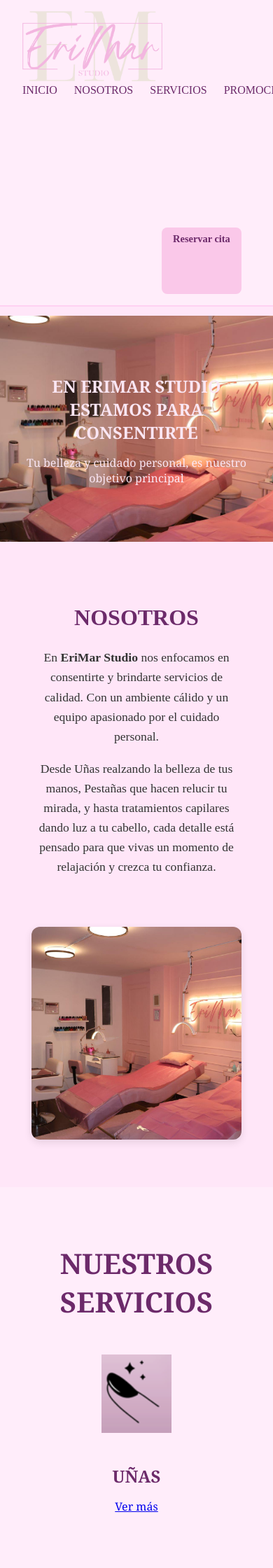
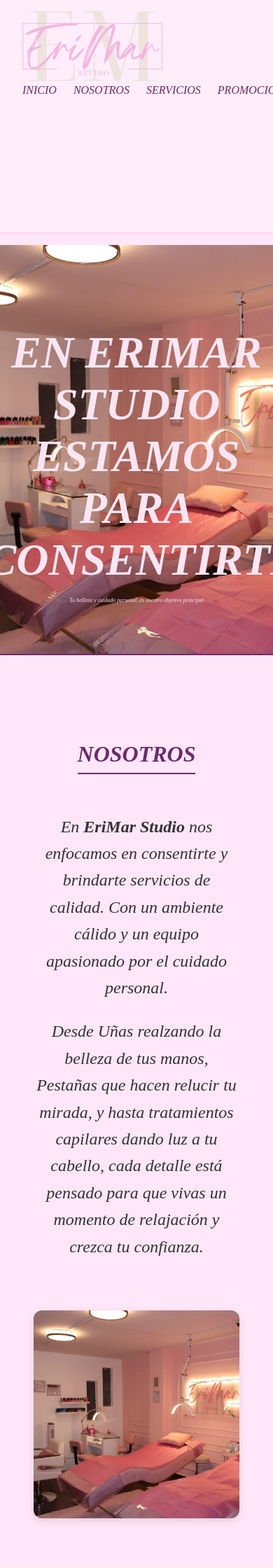
Before and after one commit to diz3ty/EriMar_Studio_Web, a Flask app: page / in a window 390 px wide; the page is wider, and only the part inside the window is pictured. Shown: the top 2240 px of that part at 70% size. Run offline with Flask 3, Linux system fonts and the light colour scheme.

Commit message:
modify format

```diff
--- a/static/css/styles.css
+++ b/static/css/styles.css
@@ -2,12 +2,11 @@
 /* Global Styles */
 body {
   background-color: #ffe6f8;
-  color: #333;
   margin: 0;
-  padding: 0;
-  min-height: 100vh;
   display: flex;
   flex-direction: column;
+  font-family: 'Cormorant Garamond', serif;
+  font-style: italic;
 }
 
 /* Main Styles */
@@ -16,8 +15,7 @@ main {
   flex-direction: column;
   align-items: center;
   justify-content: center;
-  text-align: center;
-  padding: .8rem;
+  padding: 1rem;
 }
 
 /* Header Styles */
@@ -25,6 +23,7 @@ main {
   background-color: #ffedfa;
   padding: 1rem 2rem;
   border-bottom: 2px solid #ffd1f2;
+  width: 100%;
 }
 
 .navbar {
@@ -47,7 +46,7 @@ main {
   gap: 5rem;
   list-style: none;
   margin: 0;
-  padding: 0;
+  font-weight: bold;
 }
 
 .nav-links li a {
@@ -62,7 +61,6 @@ main {
 }
 
 .cta-container {
-  flex: 1;
   display: flex;
   justify-content: center;
 }
@@ -70,9 +68,7 @@ main {
 .btn-reserva {
   background-color: #fac8e9;
   color: #6c2a6a;
-  padding: 0.6rem 1.2rem;
-  border-radius: 8px;
-  text-decoration: none;
+  padding: 1rem 1rem;
   font-weight: bold;
   font-size: 1rem;
   transition: background-color 0.3s ease;
@@ -90,7 +86,7 @@ main {
   }
 
   .nav-links {
-    flex: 2;
+    flex: 10;
     display: flex;
     justify-content: center;
     gap: 1.5rem;
@@ -110,10 +106,9 @@ main {
   }
 }
 
-/* init section */
+/* inicio section */
 .inicio {
-  width: 100vw;
-  height: 70vh;
+  width: 110vw;
   background-image: url('/static/images/EriMar.jpg');
   background-size: cover;
   background-position: center;
@@ -122,40 +117,38 @@ main {
   align-items: center;
   justify-content: center;
   text-align: center;
+  margin-bottom: 2rem;
+  border-bottom: 2px solid #6c2a6a;
 }
 
 .inicio-overlay {
   padding: 2rem;
   border-radius: 15px;
-  max-width: 90%;
+  max-width: 100%;
 }
 
 .inicio h1 {
-  font-size: 5rem;
+  font-size: 4rem;
   color: #fae6f3;
   margin-bottom: 1rem;
-  font-weight: 600;
-  font-family:'Libre Baskerville', 'Georgia', serif;
 }
 
 .inicio p {
-  font-size: 2rem;
+  font-size: 1.5rem;
   color: #fae6f3;
-  font-family:'Libre Baskerville', 'Georgia', serif;
 }
 
-@media (max-width: 680px) {
+@media (max-width: 768px) {
+  .inicio {
+    padding: 2rem 1rem;
+  }
+
   .inicio h1 {
-    font-size: 1.5rem;
+    font-size: 1.2;
   }
 
   .inicio p {
-    font-size: 1rem;
-  }
-
-  .inicio {
-    height: auto;
-    padding: 2rem 1rem;
+    font-size: 0.5rem;
   }
 }
 
@@ -179,13 +172,17 @@ main {
 }
 
 .nosotros-texto h2 {
+  border-bottom: 2px solid #6c2a6a;
+  color: #6c2a6a;
+  display: inline-block;
   font-size: 2rem;
-  color: #6c2a6a;
-  margin-bottom: 1.5rem;
+  margin-bottom: 2rem;
+  padding-bottom: 0.5rem;
+  text-align: center;
 }
 
 .nosotros-texto p {
-  font-size: 1.1rem;
+  font-size: 1.5rem;
   color: #333;
   line-height: 1.6;
   margin-bottom: 1rem;
@@ -222,16 +219,18 @@ main {
 /* servicios section */
 .servicios {
   background-color: #ffedfa;
-  padding: 3rem 2rem;
-  text-align: center;
-  font-family: 'Libre Baskerville', 'Georgia', serif;
+  padding: 3rem 1rem;
   width: 100%;
 }
 
 .servicios h2 {
-  font-size: 2.5rem;
+  border-bottom: 2px solid #6c2a6a;
   color: #6c2a6a;
-  margin-bottom: 1rem;
+  display: inline-block;
+  font-size: 2rem;
+  margin-bottom: 2rem;
+  padding-bottom: 0.5rem;
+  text-align: left;
 }
 
 .servicios-container {
@@ -239,10 +238,11 @@ main {
   justify-content: space-around;
   gap: 10rem;
   flex-wrap: wrap;
+  text-align: center;
 }
 
 .servicio {
-  padding: 2rem;
+  padding: 1.5rem;
   max-width: 300px;
   flex: 1;
   transition: transform 0.3s ease;
--- a/templates/index.html
+++ b/templates/index.html
@@ -10,7 +10,6 @@
         <div class="logo-centered">
             <img src="{{ url_for('static', filename='images/EriMar_Logo.webp') }}" alt="EriMar Studio" class="logo" width="200" height="100" loading="lazy"
                 srcset="{{ url_for('static', filename='images/EriMar_Logo.webp') }} 1x, {{ url_for('static', filename='images/EriMar_Logo.webp') }} 2x">
-        </div>
         <nav class="navbar">
             <ul class="nav-links">
                 <li><a href="#inicio">INICIO</a></li>
@@ -22,7 +21,8 @@
             <div class="cta-container">
             <a href="https://wa.me/524271668565?text=Hola%20quiero%20agendar%20una%20cita%20en%20EriMar%20Studio"
                 target="_blank"
-                class="btn-reserva">
+                class="btn-reserva"
+                img src="{{ url_for('static', filename='images/EriMar_Logo.webp') }}">
                 Reservar cita
             </a>
             </div>
@@ -80,9 +80,9 @@
         <h2>PROMOCIONES</h2>
             <div class="promociones-container">
                 <div class="promo-card">
-                    <h3>✨ Paquete Uñas + Pestañas</h3>
+                    <h3>Paquete Uñas + Pestañas</h3>
                     <p>Disfruta de un combo especial para manos y mirada.</p>
-                    <span class="precio">Sólo $600 MXN</span>
+                    <span class="precio">$600 MXN</span>
                     <div class="cta-container">
                     <a href="https://wa.me/524271668565?text=Hola%20quiero%20agendar%20un%20paquete%20uñas%20mas%20pestasñas"
                         target="_blank"
@@ -92,17 +92,7 @@
                     </div>
                 </div>
                 <div class="promo-card">
-                    <h3>💆 Tratamiento Capilar</h3>
-                    <p>Cambia tu estilo de cabello con un 20% de descuento en keratinas.</p>
-                    <span class="precio">Antes $600 MXN, ahora $480 MXN</span>
-                    <a href="https://wa.me/524271668565?text=Hola%20quiero%20agendar%20una%20promo%20de%20keratina"
-                        target="_blank"
-                        class="btn-promo">
-                        Reservar cita
-                    </a>
-                </div>
-                <div class="promo-card">
-                    <h3>🎀 Promoción de Bienvenida</h3>
+                    <h3>Promoción de Bienvenida</h3>
                     <p>Primera cita con 10% de descuento en cualquier servicio.</p>
                     <span class="precio">Aplica en tu primera visita</span>
                     <a href="https://wa.me/524271668565?text=Hola%20quiero%20agendar%20una%20promo%20de%20bienvenida"
@@ -110,7 +100,18 @@
                         class="btn-promo">
                         Reservar cita
                     </a>
-                    </div>
+                </div>
+                <div class="promo-card">
+                    <h3>Tratamiento Capilar</h3>
+                    <p>Cambia tu estilo de cabello con un 20% de descuento en keratinas.</p>
+                    <span class="precio">$480 MXN</span>
+                    <a href="https://wa.me/524271668565?text=Hola%20quiero%20agendar%20una%20promo%20de%20keratina"
+                        target="_blank"
+                        class="btn-promo">
+                        Reservar cita
+                    </a>
+                </div>
+
                 </div>
             </div>
     </section>
```
Also changed, not shown: other parts of static/css/styles.css (+28 -30 lines).
